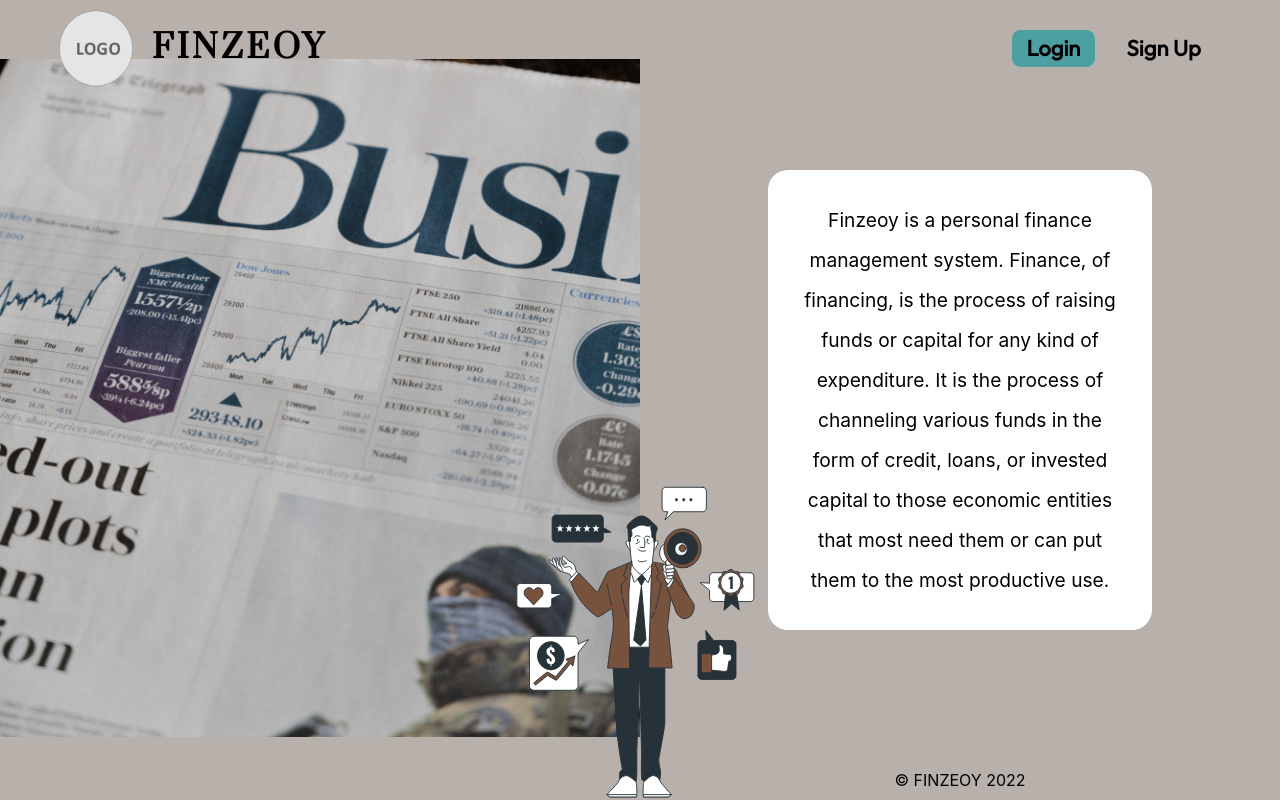
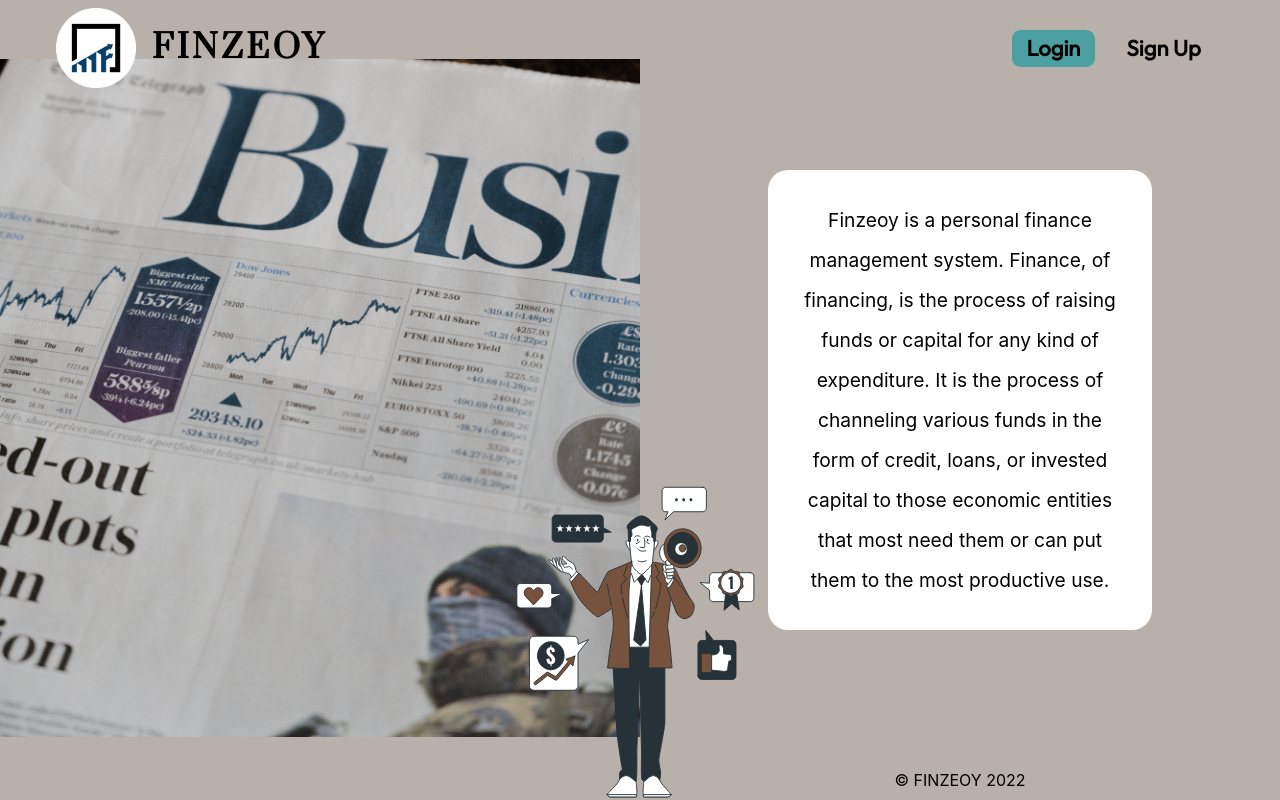
Before and after one commit to adhish-bahl/Finzeoy, a React (Create React App) app: page / in a window 1280 px wide. Built offline with nearby package versions, Linux system fonts and the light colour scheme.

Commit message:
updated logo on header

```diff
--- a/src/components/LoginSignUpHeader.js
+++ b/src/components/LoginSignUpHeader.js
@@ -1,12 +1,13 @@
 import React from "react";
 import '../styles/LoginSignUpHeaderStyles.css'
+import logo from "../Images/Logo.png"
 
 export default function LoginSignUpHeader(props) {
 
     return (
         <div className="header">
             <div className="header--title">
-                <img src="./Images/default_logo.png" className="header--image" />
+                <img src={logo} className="header--image" />
                 <h1 className="header--name">FINZEOY</h1>
             </div>
             <div className="header--buttons">
--- a/src/components/PageHeader.js
+++ b/src/components/PageHeader.js
@@ -1,6 +1,8 @@
 import React from "react";
 import '../styles/LoginSignUpHeaderStyles.css'
 import '../styles/PageHeaderStyles.css'
+import logo from "../Images/Logo.png"
+
 
 export default function PageHeader(props) {
 
@@ -11,7 +13,7 @@ export default function PageHeader(props) {
     return (
         <div className="header">
             <div className="header--title">
-                <img src="./Images/default_logo.png" className="header--image" />
+                <img src={logo} className="header--image" />
                 <h1 className="header--name">FINZEOY</h1>
             </div>
 
```
